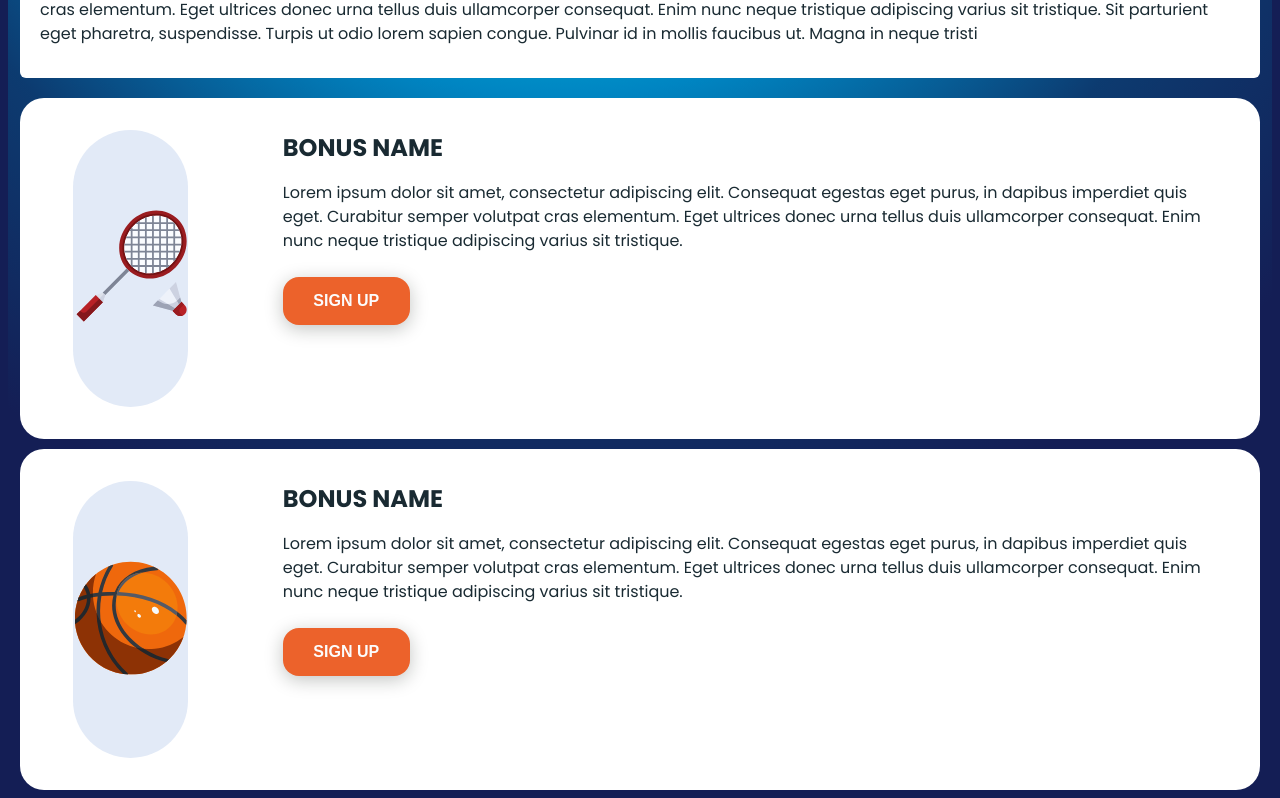
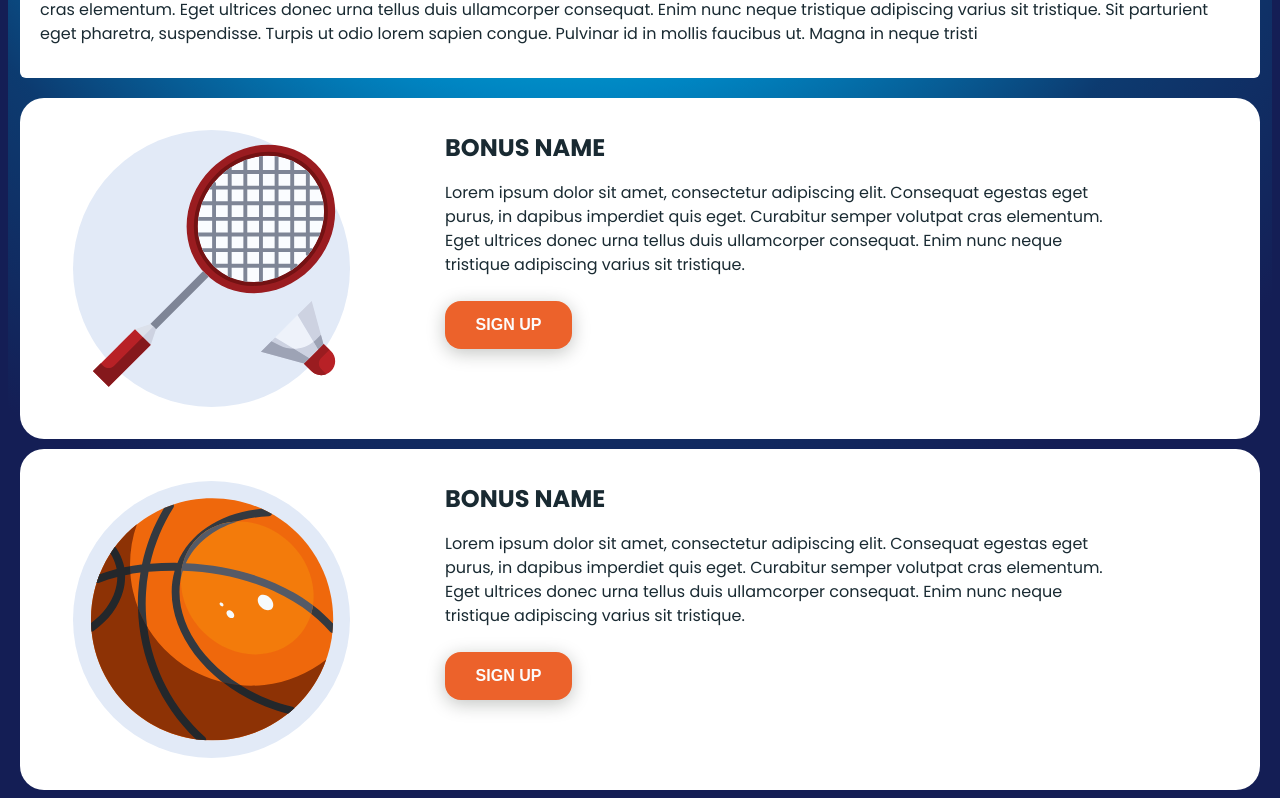
Before and after one commit to NatalySheludko/betting-platform, a React (Vite) app: page /bonus in a window 1280 px wide. Shown: the part 679-1477 px from the top of the page. Built offline with nearby package versions, Linux system fonts and the light colour scheme; a web font is replaced by a local one.

Commit message:
add wrapper with

```diff
--- a/src/components/BonusesList/BonusesList.jsx
+++ b/src/components/BonusesList/BonusesList.jsx
@@ -14,7 +14,7 @@ export default function BonusesList() {
               <div className={css.sportEquipmentWrap}>
                 <img className={css.sportEquipmentImg} src={imgSrc} alt={alt} />
               </div>
-              <div>
+              <div className={css.bonusesWrapper}>
                 <h3 className={css.bonusesTitle}>bonus name</h3>
                 <p className={css.bonusesText}>
                   Lorem ipsum dolor sit amet, consectetur adipiscing elit.
--- a/src/components/BonusesList/BonusesList.module.css
+++ b/src/components/BonusesList/BonusesList.module.css
@@ -65,4 +65,8 @@
     flex-direction: row;
     gap: 95px;
   }
+
+	.bonusesWrapper {
+		max-width: 686px;
+	}
 }
```
